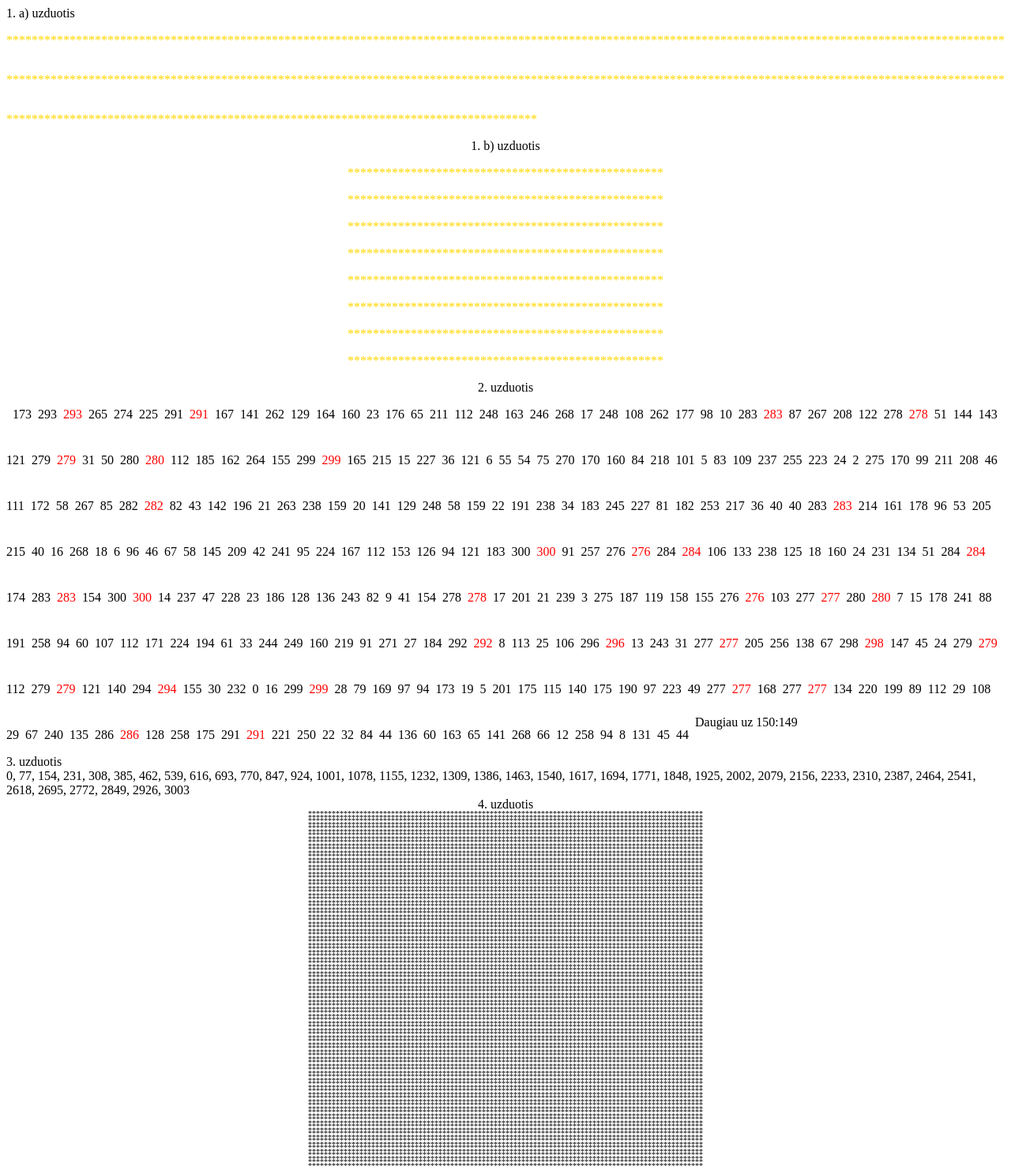
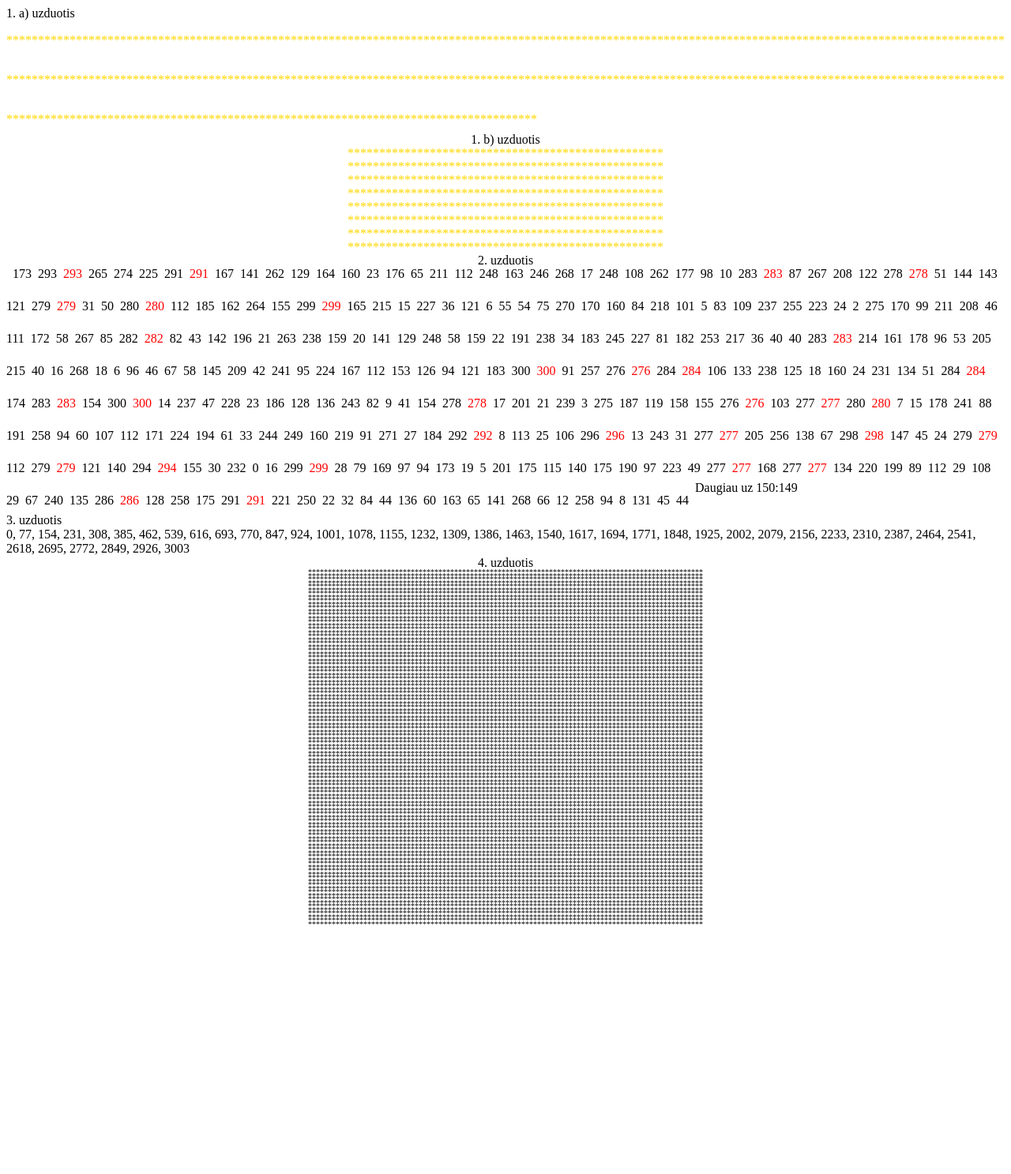
Before and after one commit to zasweted/-php-homework, a PHP site: page /ciklai.php in a window 1280 px wide. Shown: the whole page at 79% size. After the commit the page ends 1171 px from the top, so only its background shows below. Run offline with PHP 8.4, Linux system fonts and the light colour scheme.

Commit message:
homework

```diff
--- a/ciklai/style.css
+++ b/ciklai/style.css
@@ -1,5 +1,6 @@
 .container{
     display: flex;
+    line-height: 1px;
     flex-wrap: wrap;
     flex-direction: column;
     align-items: center;
```
